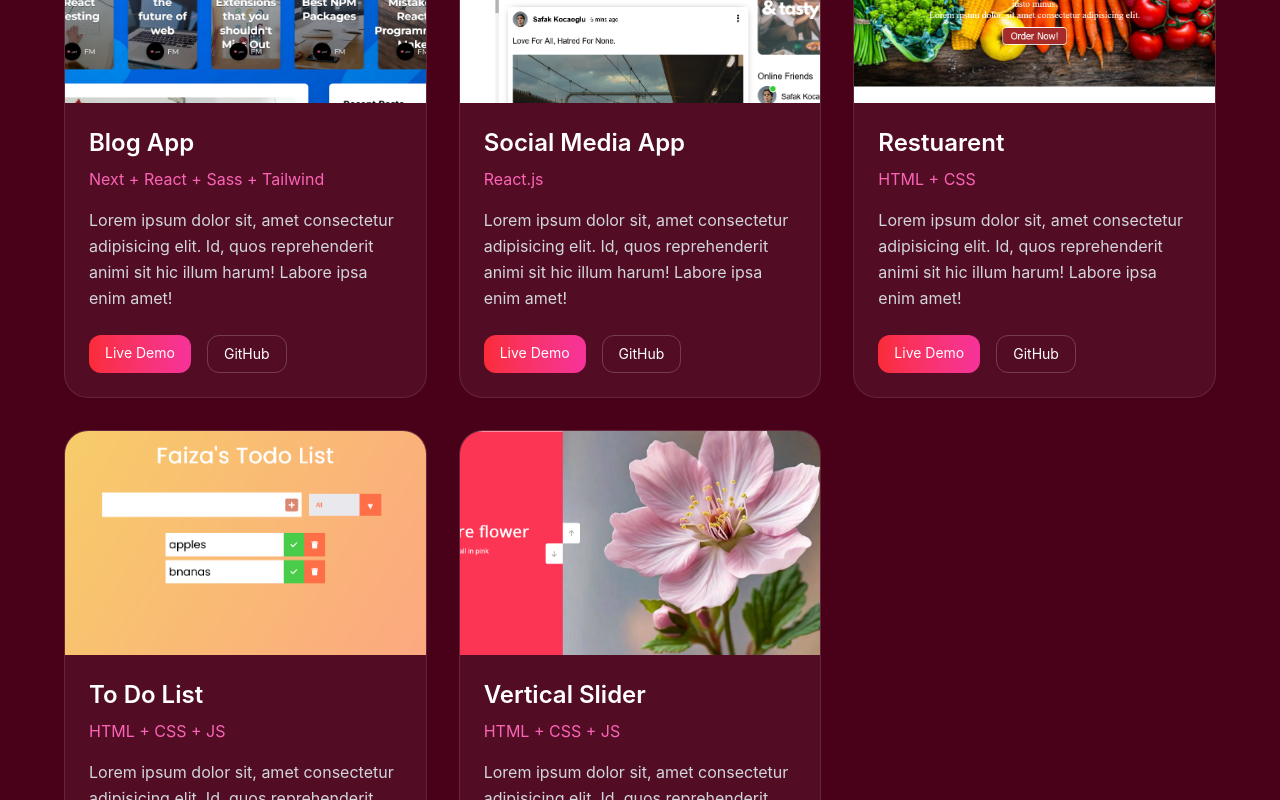
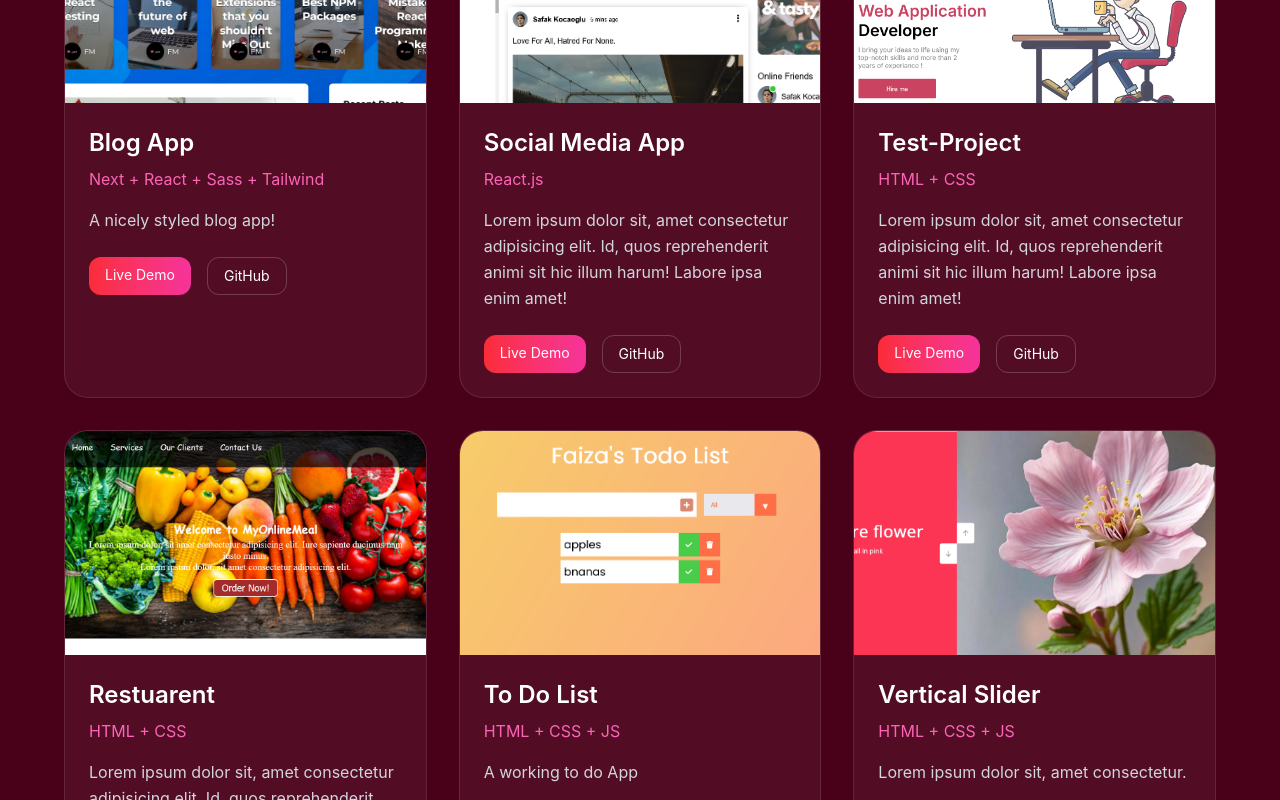
Before and after one commit to F-Memon-Developer/MyPortfolio, a React (Vite) app: page / in a window 1280 px wide. Shown: the part 7360-8160 px from the top of the page. Built offline with nearby package versions, Linux system fonts and the light colour scheme; the HTML template or start-up script is replaced by a standard one.

Commit message:
fix project error

```diff
--- a/src/data/projects.js
+++ b/src/data/projects.js
@@ -30,6 +30,7 @@ import liveuserfilter from '../assets/liveuserfilter.png';
 import social from '../assets/social.png';
 import blog from '../assets/blog.png';
 import todo from '../assets/todo.png';
+import testp from '../assets/testp.png';
 
 export const skills = [
   'HTML',
@@ -274,7 +275,7 @@ export const projects = [
   {
     title: 'Blog App',
     tech: 'Next + React + Sass + Tailwind',
-    desc: 'Lorem ipsum dolor sit, amet consectetur adipisicing elit. Id, quos reprehenderit animi sit hic illum harum! Labore ipsa enim amet!',
+    desc: 'A nicely styled blog app!',
     image: blog,
     demo: 'https://graphcms-blog-eight-delta.vercel.app',
     github: 'https://github.com/developer-faiza/graphcms_blog'
@@ -288,6 +289,14 @@ export const projects = [
     github: 'https://github.com/developer-faiza/SocialApp-react.js'
   },
   {
+    title: 'Test-Project',
+    tech: 'HTML + CSS',
+    desc: 'Lorem ipsum dolor sit, amet consectetur adipisicing elit. Id, quos reprehenderit animi sit hic illum harum! Labore ipsa enim amet!',
+    image: testp,
+    demo: 'https://test-project-012.netlify.app',
+    github: 'https://github.com/developer-faiza/test-project'
+  },
+  {
     title: 'Restuarent',
     tech: 'HTML + CSS',
     desc: 'Lorem ipsum dolor sit, amet consectetur adipisicing elit. Id, quos reprehenderit animi sit hic illum harum! Labore ipsa enim amet!',
@@ -298,7 +307,7 @@ export const projects = [
   {
     title: 'To Do List',
     tech: 'HTML + CSS + JS',
-    desc: 'Lorem ipsum dolor sit, amet consectetur adipisicing elit. Id, quos reprehenderit animi sit hic illum harum! Labore ipsa enim amet!',
+    desc: 'A working to do App',
     image: todo,
     demo: 'https://a-to-do-list-web.netlify.app',
     github: 'https://github.com/developer-faiza/to-do-list'
@@ -306,7 +315,7 @@ export const projects = [
   {
     title: 'Vertical Slider',
     tech: 'HTML + CSS + JS',
-    desc: 'Lorem ipsum dolor sit, amet consectetur adipisicing elit. Id, quos reprehenderit animi sit hic illum harum! Labore ipsa enim amet!',
+    desc: 'Lorem ipsum dolor sit, amet consectetur.',
     image: verticalslider,
     demo: 'https://vertical-sliderr.netlify.app/',
     github: 'https://github.com/developer-faiza/vertical-slider'
```
Also changed, not shown: src/assets/testp.png (added).
